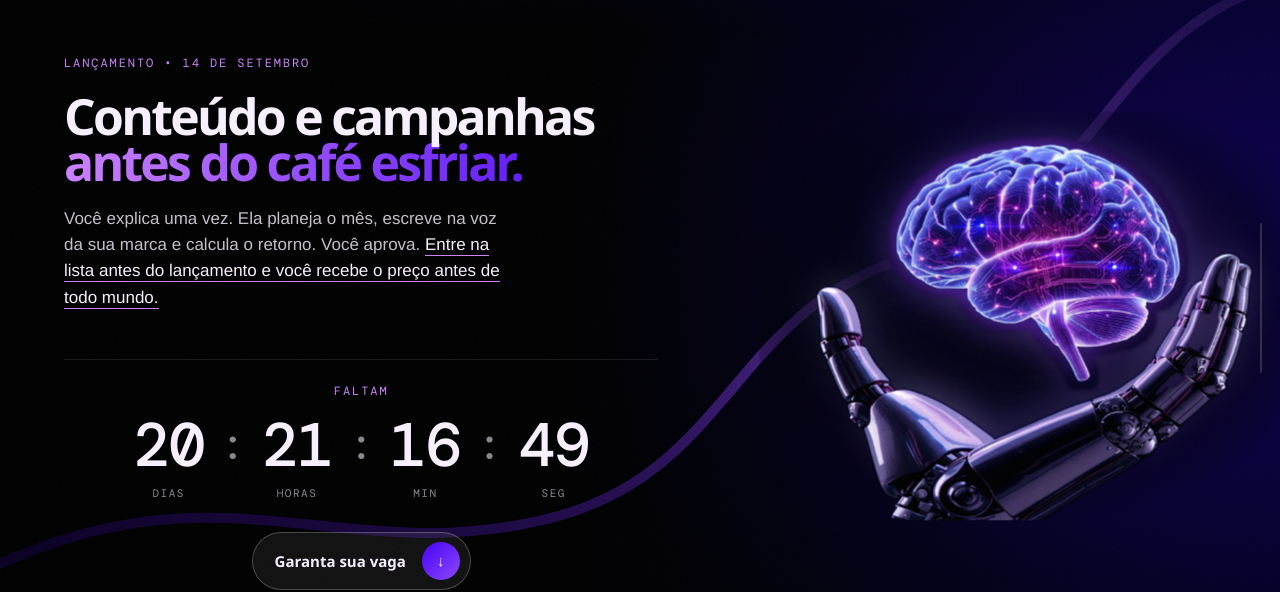
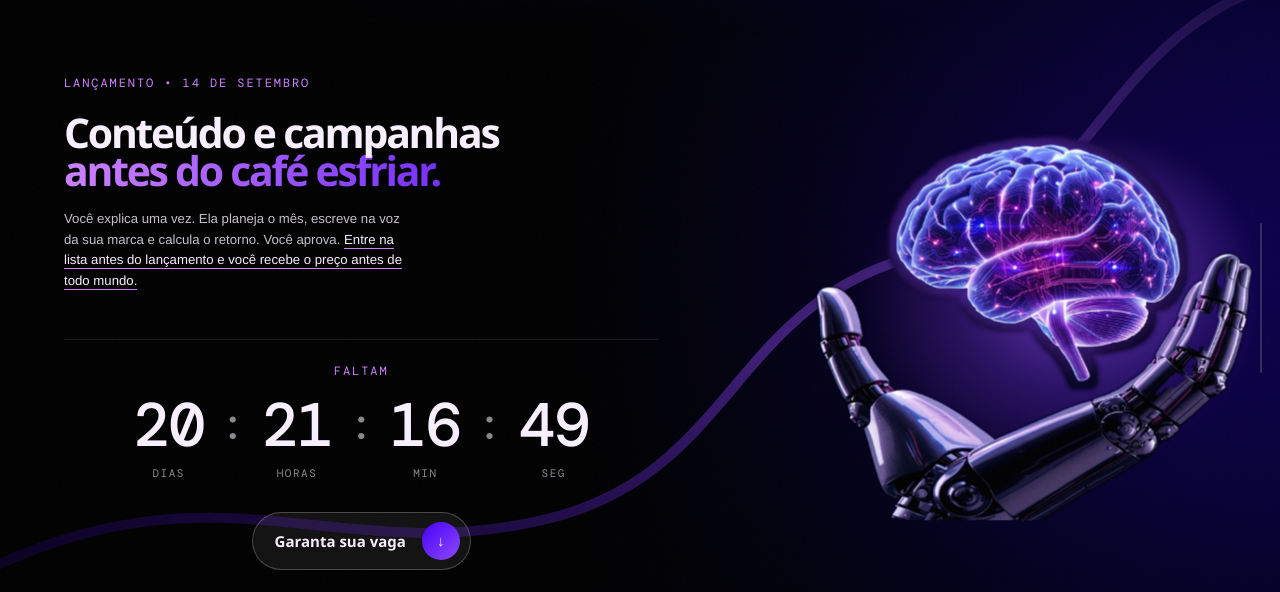
Before and after one commit to DigiThree-Products/landing-page-digiIA, a Next.js app: page / in a window 1280 px wide. Shown: the part 102-694 px from the top of the page. Built offline with nearby package versions, Linux system fonts and the light colour scheme; no server answers.

Commit message:
fix: ajustar hero e preservar animacao do objeto

```diff
--- a/components/sections/HeroObject.tsx
+++ b/components/sections/HeroObject.tsx
@@ -3,7 +3,7 @@
 import { useEffect, useRef } from 'react'
 
 /**
- * O objeto da hero — um cérebro sustentado por uma mão robótica, em três
+ * O objeto da hero — um cérebro sustentado por uma mão robótica, em duas
  * camadas empilhadas. Segurar levanta o cérebro e afrouxa a mão; o cursor
  * inclina a cena de leve. É deleite: nenhuma informação da página depende
  * disso, por isso o conjunto inteiro é um único role="img" com um rótulo só,
--- a/styles/conversion.css
+++ b/styles/conversion.css
@@ -25,17 +25,20 @@ html.waitlist-modal-open body {
 }
 .page .hero h1 {
   max-width: none;
-  font-size: clamp(40px, 3.9vw, 58px);
+  font-size: clamp(36px, 3.2vw, 50px);
 }
 .page .hero-title-line {
   white-space: nowrap;
+}
+.page .hero p.sub {
+  font-size: clamp(12px, 0.25vw + 10px, 14px);
 }
 
 @media (max-width: 1023px) {
   .page .hero-title-line { white-space: normal; }
   .page .hero h1 {
     max-width: none;
-    font-size: clamp(42px, 8.5vw, 64px);
+    font-size: clamp(34px, 7.5vw, 52px);
   }
 }
 
--- a/styles/hero.css
+++ b/styles/hero.css
@@ -83,6 +83,7 @@
   z-index: 1;
   width: 100%;
   max-width: 720px;
+  aspect-ratio: 1600 / 1195;
   margin-inline: auto;
   isolation: isolate;
   touch-action: pan-y;
@@ -91,13 +92,7 @@
   -webkit-touch-callout: none;
 }
 .camada { display: block; width: 100%; height: auto; pointer-events: none; }
-.camada--fundo {
-  position: relative;
-  z-index: 0;
-  transition: filter 0.7s var(--ease);
-  -webkit-mask-image: radial-gradient(58% 54% at 50% 46%, #000 30%, rgba(0, 0, 0, 0.55) 72%, transparent 100%);
-  mask-image: radial-gradient(58% 54% at 50% 46%, #000 30%, rgba(0, 0, 0, 0.55) 72%, transparent 100%);
-}
+.camada--fundo { position: relative; z-index: 0; opacity: 0; }
 .camada--mao { position: absolute; inset: 0; z-index: 1; transform-origin: 50% 88%; }
 .camada--cerebro { position: absolute; inset: 0; z-index: 2; transform-origin: 50% 62%; }
 .camada--mao,
@@ -116,7 +111,6 @@
 }
 .palco.segurando .camada--cerebro { filter: brightness(1.35) saturate(1.15); animation-play-state: paused; }
 .palco.segurando .camada--mao { filter: brightness(1.1); }
-.palco.segurando .camada--fundo { filter: brightness(1.4); }
 .onda {
   position: absolute;
   z-index: 3;
```
